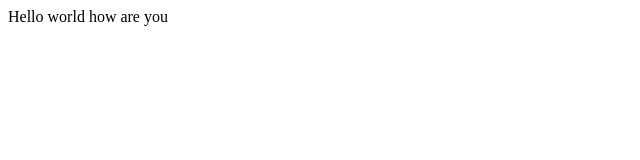
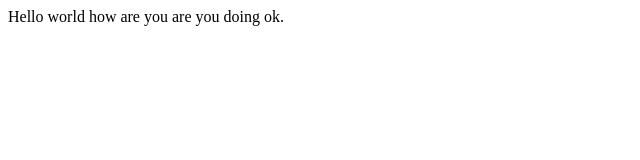
Before and after one commit to zhamby1/SlightAdmirableCookie, a plain HTML site: page index.html in a window 1280 px wide. Shown: the whole page, without its empty margins (0-640 px from the left). Drawn offline with Linux system fonts and the light colour scheme.

Commit message:
added something else

```diff
--- a/index.html
+++ b/index.html
@@ -11,6 +11,7 @@
 <body>
   Hello world
   how are you
+  are you doing ok.
   <script src="script.js"></script>
 
   <!--
```
